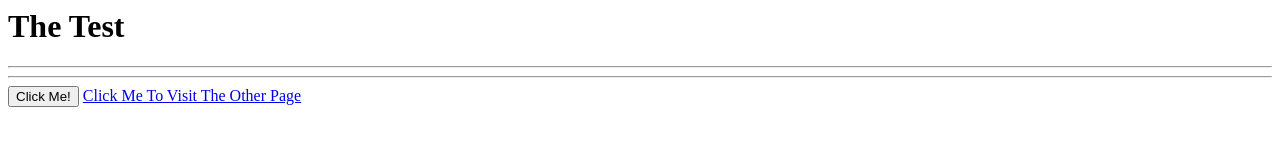
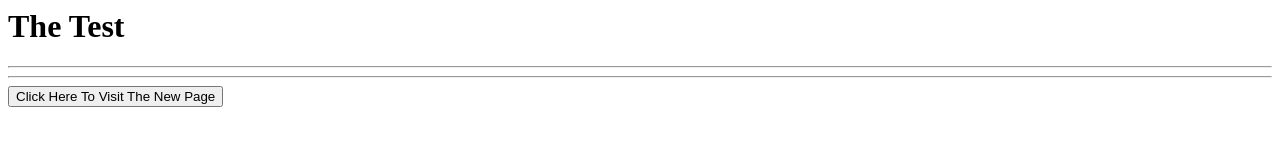
Before and after one commit to msanjaykumar5/test, a plain HTML site: page index.html in a window 1280 px wide. Drawn offline with Linux system fonts and the light colour scheme.

Commit message:
Update index.html

```diff
--- a/index.html
+++ b/index.html
@@ -6,7 +6,6 @@
 <h1>The Test</h1>
 <hr>
 <hr>
-<button type="button">Click Me!</button>
-<a href=" "> Click Me To Visit The Other Page </a>
+<a href=" "><button>Click Here To Visit The New Page </button></a>
 </body>
 </html>
```
